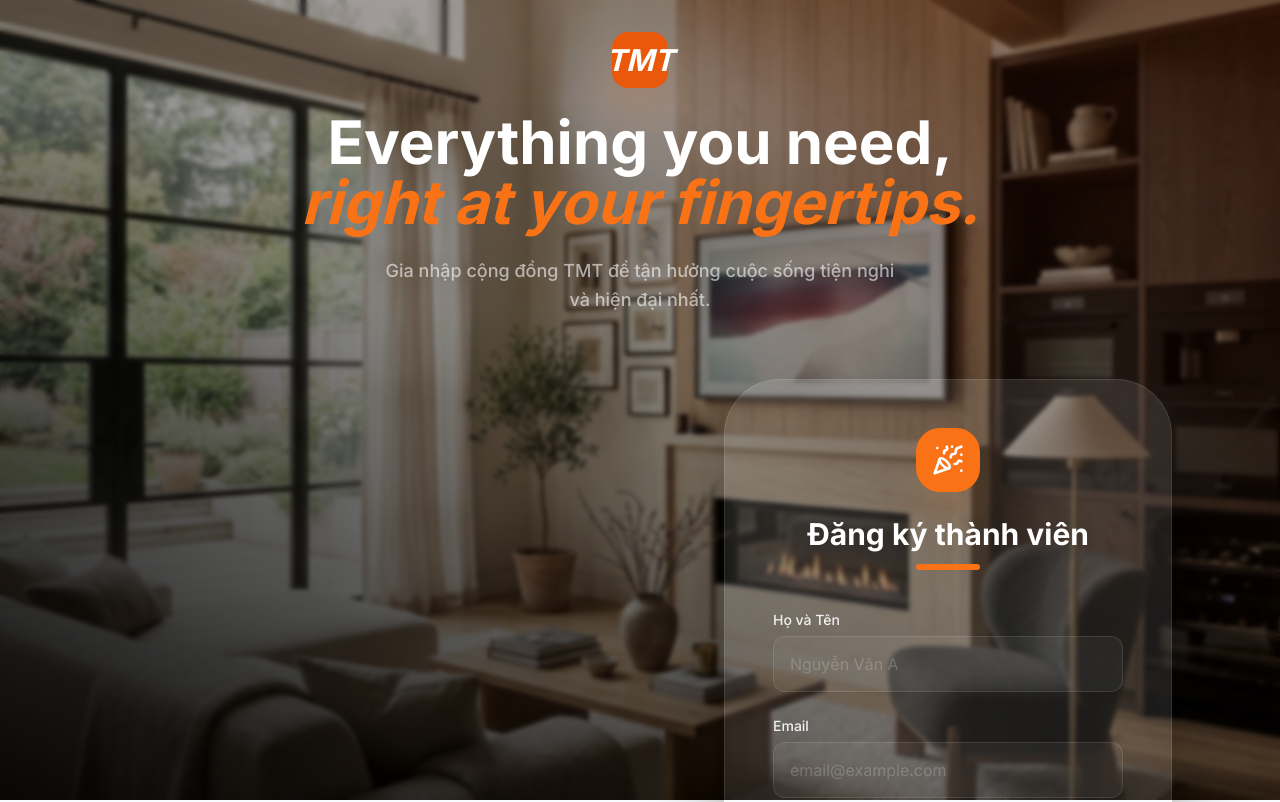
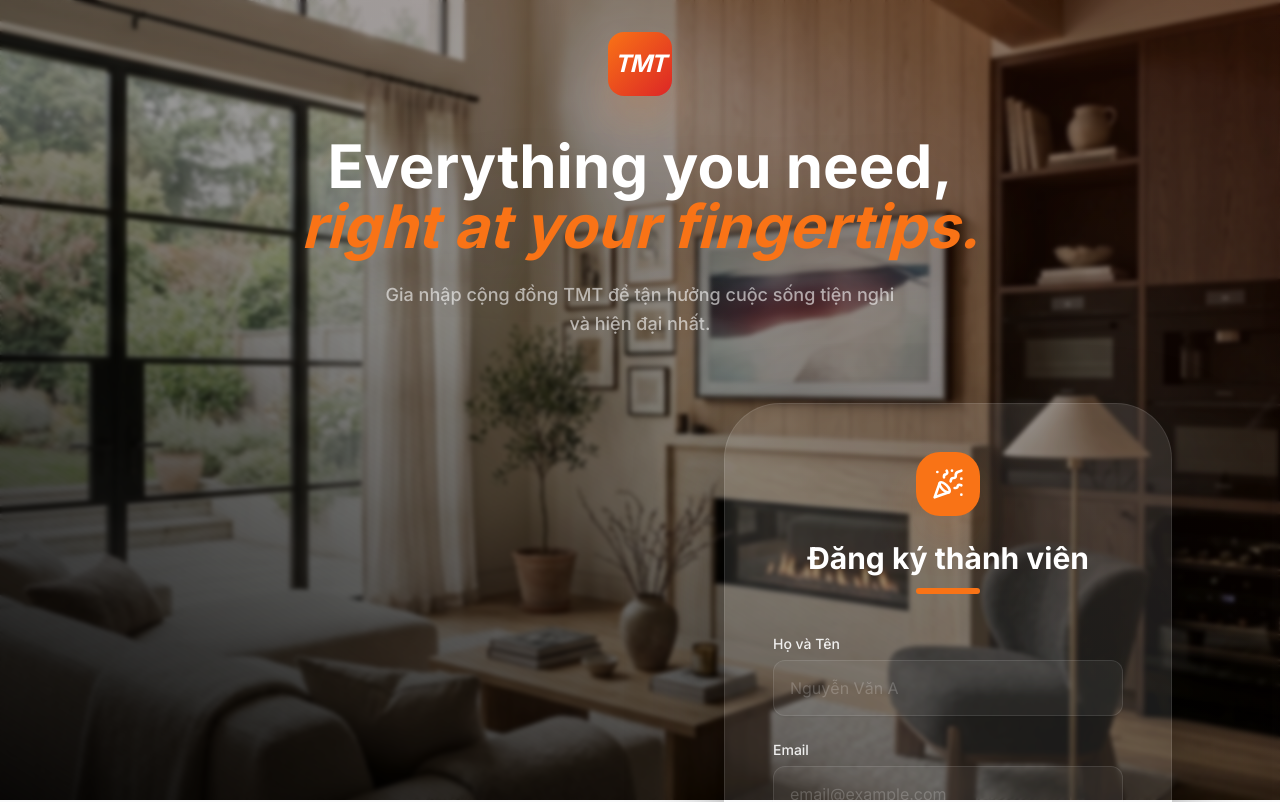
Before and after one commit to thanhpino/DoGiaDung, a React (Vite) app: page /register in a window 1280 px wide. Shown: the top 802 px of the page. Built offline with nearby package versions, Linux system fonts and the light colour scheme; no server answers; what react-facebook-login would draw is missing.

Commit message:
fix logo TMT layout

```diff
--- a/src/components/LoginForm.tsx
+++ b/src/components/LoginForm.tsx
@@ -61,8 +61,8 @@ export const LoginForm = () => {
   return (
     <div className="backdrop-blur-xl bg-white/80 dark:bg-gray-900/80 p-8 w-full max-w-md rounded-3xl shadow-[0_20px_50px_rgba(0,0,0,0.1)] border border-white/20 dark:border-white/10 mx-auto">
       <div className="text-center mb-8">
-        <div className="inline-flex items-center justify-center p-3 mb-4 rounded-xl bg-orange-100 dark:bg-orange-900/30 text-orange-600 animate-bounce-slow">
-          <span className="text-xl font-bold italic tracking-tighter">TMT</span>
+        <div className="inline-flex items-center justify-center w-16 h-16 mb-6 rounded-2xl bg-gradient-to-br from-orange-500 to-red-600 text-white shadow-xl shadow-orange-500/40 transform hover:rotate-3 transition-transform duration-300">
+          <span className="text-2xl font-black italic tracking-tighter">TMT</span>
         </div>
         <h2 className="text-4xl font-extrabold text-gray-900 dark:text-white mb-2 tracking-tight">Hi There!</h2>
         <p className="text-gray-500 dark:text-gray-400 font-medium">Đăng nhập để bắt đầu trải nghiệm</p>
--- a/src/layout/AdminLayout.tsx
+++ b/src/layout/AdminLayout.tsx
@@ -1,7 +1,7 @@
 import { Outlet, Link, useLocation } from 'react-router-dom';
 import { LayoutDashboard, ShoppingBag, Users, Settings, LogOut, Package, Ticket } from 'lucide-react';
 import { useEffect } from 'react';
-import { Toaster, toast } from 'react-hot-toast';
+import { toast } from 'react-hot-toast';
 import { io } from "socket.io-client";
 
 export const AdminLayout = () => {
@@ -72,7 +72,6 @@ export const AdminLayout = () => {
 
     return (
         <div className="flex min-h-screen bg-gray-50 font-sans">
-            <Toaster />
 
             {/* SIDEBAR */}
             <aside className="w-64 bg-[#1a1c23] text-white flex flex-col fixed h-full z-10 shadow-xl">
--- a/src/pages/ComboSuggestion.tsx
+++ b/src/pages/ComboSuggestion.tsx
@@ -1,4 +1,4 @@
-import { useState, useEffect } from 'react';
+import { useState, useEffect, useRef } from 'react';
 import { useSearchParams, useNavigate } from 'react-router-dom';
 import { Sparkles, ShoppingBag, ArrowLeft, CheckCircle, AlertCircle, Zap, TrendingUp, Utensils, Wind, Home, Smile, Eraser, Lightbulb, HeartPulse, Search, BedDouble, Bath, Palette, Gamepad2 } from 'lucide-react';
 import api from '../utils/axiosConfig';
@@ -49,6 +49,7 @@ export const ComboSuggestion = () => {
     const [solutions, setSolutions] = useState<ComboSolution[]>([]);
     const [loading, setLoading] = useState(false);
     const [searched, setSearched] = useState(false);
+    const hasFetched = useRef(false);
 
     // Danh sách danh mục
     const availableCategories = [
@@ -72,6 +73,7 @@ export const ComboSuggestion = () => {
     };
 
     const handleFindCombo = async () => {
+        if (loading) return; // Ngăn chặn gọi trùng lặp
         if (selectedCats.length === 0) return toast.error("Vui lòng chọn ít nhất 1 loại sản phẩm!");
         if (budget < 100000) return toast.error("Ngân sách đang thấp quá ạ, vui lòng nhập ngân sách cao hơn!");
 
@@ -108,8 +110,11 @@ export const ComboSuggestion = () => {
 
     // Tự động chạy lần đầu nếu có budget từ URL
     useEffect(() => {
-        if (searchParams.get('budget')) handleFindCombo();
-    }, []);
+        if (searchParams.get('budget') && !hasFetched.current) {
+            hasFetched.current = true;
+            handleFindCombo();
+        }
+    }, [searchParams]);
 
     const handleAddComboToCart = (items: Product[]) => {
         items.forEach(item => {
--- a/src/pages/LoginPage.tsx
+++ b/src/pages/LoginPage.tsx
@@ -19,8 +19,8 @@ export const LoginPage = () => {
       {/* 2. Top Branding Section (Floating) */}
       <div className="absolute top-0 left-0 right-0 p-8 flex items-center justify-between z-20">
         <div className="flex items-center gap-3">
-          <div className="w-10 h-10 bg-orange-600 rounded-xl flex items-center justify-center shadow-lg shadow-orange-500/50">
-            <span className="text-white font-black">T</span>
+          <div className="w-12 h-12 bg-gradient-to-br from-orange-500 to-red-600 rounded-xl flex items-center justify-center shadow-lg shadow-orange-500/40 transform hover:scale-110 transition-all duration-300">
+            <span className="text-xl font-black text-white italic tracking-tighter">TMT</span>
           </div>
           <span className="text-2xl font-black text-white tracking-tight hidden sm:inline-block">Gia Dụng TMT</span>
         </div>
--- a/src/pages/SignupPage.tsx
+++ b/src/pages/SignupPage.tsx
@@ -40,9 +40,9 @@ export const SignupPage = () => {
 
         {/* Top Header Section */}
         <div className="text-center mb-16 text-white animate-fade-in-down">
-          <div className="flex items-center justify-center mb-6">
-            <div className="w-14 h-14 bg-orange-600 rounded-2xl flex items-center justify-center shadow-2xl shadow-orange-500/50 transition-transform hover:scale-110">
-              <span className="text-3xl font-black text-white italic">TMT</span>
+          <div className="flex items-center justify-center mb-10">
+            <div className="w-16 h-16 bg-gradient-to-br from-orange-500 to-red-600 rounded-2xl flex items-center justify-center shadow-2xl shadow-orange-500/40 transform hover:scale-110 transition-transform duration-300">
+              <span className="text-2xl font-black text-white italic tracking-tighter">TMT</span>
             </div>
           </div>
           <h1 className="text-4xl md:text-6xl font-black leading-tight drop-shadow-2xl">
```
